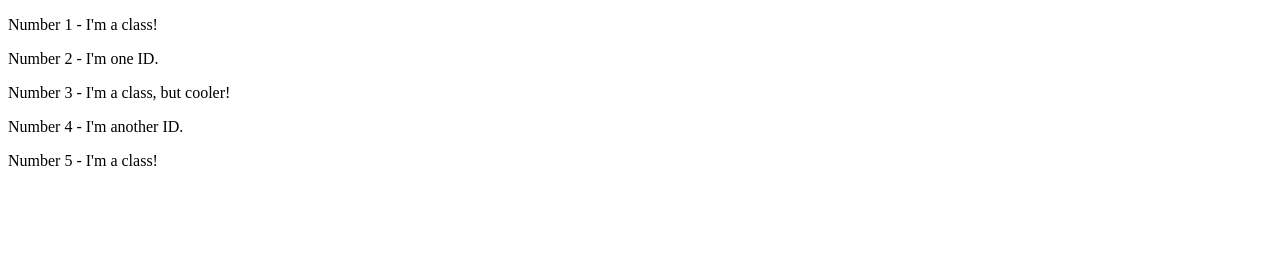
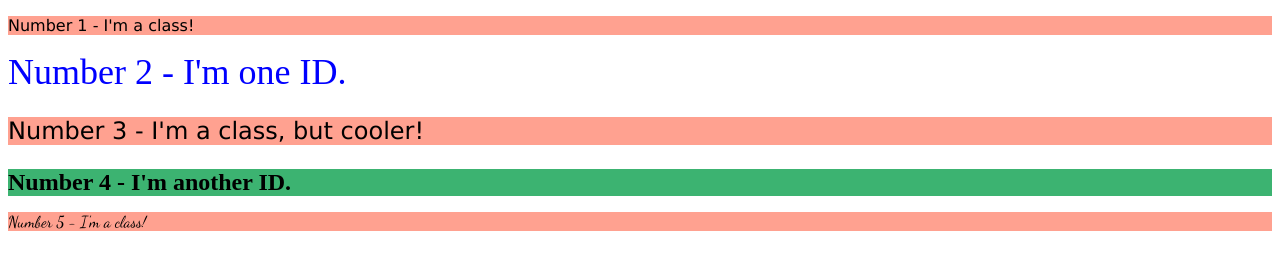
Before and after one commit to Qubix99/PracticaCSS, a plain HTML site: page foundations/02-class-id-selectors/index.html in a window 1280 px wide. Drawn offline with Linux system fonts and the light colour scheme.

Commit message:
Ejercicio numero 2 de CSS Finalizado!

```diff
--- a/foundations/02-class-id-selectors/index.html
+++ b/foundations/02-class-id-selectors/index.html
@@ -8,10 +8,10 @@
     <link rel="stylesheet" href="style.css">
   </head>
   <body>
-    <p>Number 1 - I'm a class!</p>
-    <div>Number 2 - I'm one ID.</div>
-    <p>Number 3 - I'm a class, but cooler!</p>
-    <div>Number 4 - I'm another ID.</div>
-    <p>Number 5 - I'm a class!</p>
+    <p class="class">Number 1 - I'm a class!</p>
+    <div id="numero2">Number 2 - I'm one ID.</div>
+    <p class="class numero3">Number 3 - I'm a class, but cooler!</p>
+    <div id="numero4">Number 4 - I'm another ID.</div>
+    <p class="class letra">Number 5 - I'm a class!</p>
   </body>
 </html>
--- a/foundations/02-class-id-selectors/style.css
+++ b/foundations/02-class-id-selectors/style.css
@@ -0,0 +1,28 @@
+@font-face {
+    font-family: Dancing;
+    src: url(/foundations/02-class-id-selectors/fonts/static/DancingScript-Regular.ttf);
+}
+
+.class{
+    font-family: verdana, "DejaVu sans", sans-serif;
+    background-color: rgba(255, 99, 71, 0.6);
+}
+
+#numero2{
+    color: rgb(0, 0, 255);
+    font-size: 36px;
+}
+
+.numero3{
+    font-size: 24px;
+}
+
+#numero4{
+    background-color: rgb(60, 179, 113);
+    font-size: 24px;
+    font-weight: bold;
+}
+
+.letra{
+    font-family: Dancing;
+}
```
Also changed, not shown: foundations/02-class-id-selectors/fonts/DancingScript-VariableFont_wght.ttf (added), foundations/02-class-id-selectors/fonts/OFL.txt (added), foundations/02-class-id-selectors/fonts/static/DancingScript-Bold.ttf (added), foundations/02-class-id-selectors/fonts/static/DancingScript-Medium.ttf (added), foundations/02-class-id-selectors/fonts/static/DancingScript-Regular.ttf (added), foundations/02-class-id-selectors/fonts/static/DancingScript-SemiBold.ttf (added).
